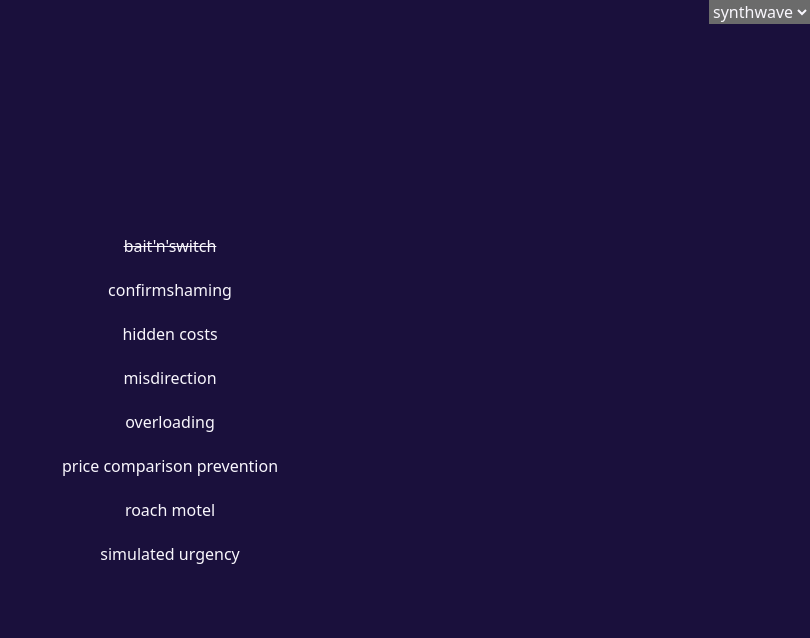
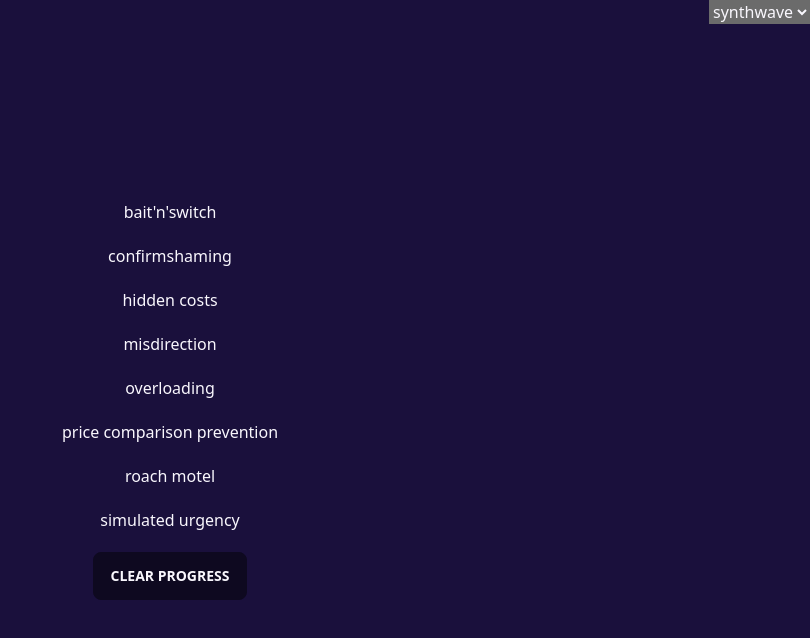
Before and after one commit to johak-at/dark-hak, a SvelteKit app: page / in a window 1280 px wide. Shown: the top 638 px of the page, without its empty margins (470-1280 px from the left). Built offline with nearby package versions, Linux system fonts and the light colour scheme.

Commit message:
implemented clear-button

```diff
--- a/src/lib/store.js
+++ b/src/lib/store.js
@@ -14,7 +14,7 @@ export const defaultValue = [
         id: 1,
         name: "bait'n'switch",
         slug: "bait-switch",
-        done: true
+        done: false
     },
     {
         id: 2,
--- a/src/routes/+page.svelte
+++ b/src/routes/+page.svelte
@@ -1,5 +1,9 @@
 <script>
-	import { patterns } from '$lib/store';
+	import { patterns, defaultValue } from '$lib/store';
+
+	function clearProgress() {
+		$patterns = defaultValue;
+	}
 </script>
 
 <ul class="flex flex-col items-center gap-5">
@@ -12,6 +16,8 @@
 	{/each}
 </ul>
 
+<button on:click={clearProgress} class="btn">Clear Progress</button>
+
 <style>
 	.done {
 		text-decoration: line-through;
```
